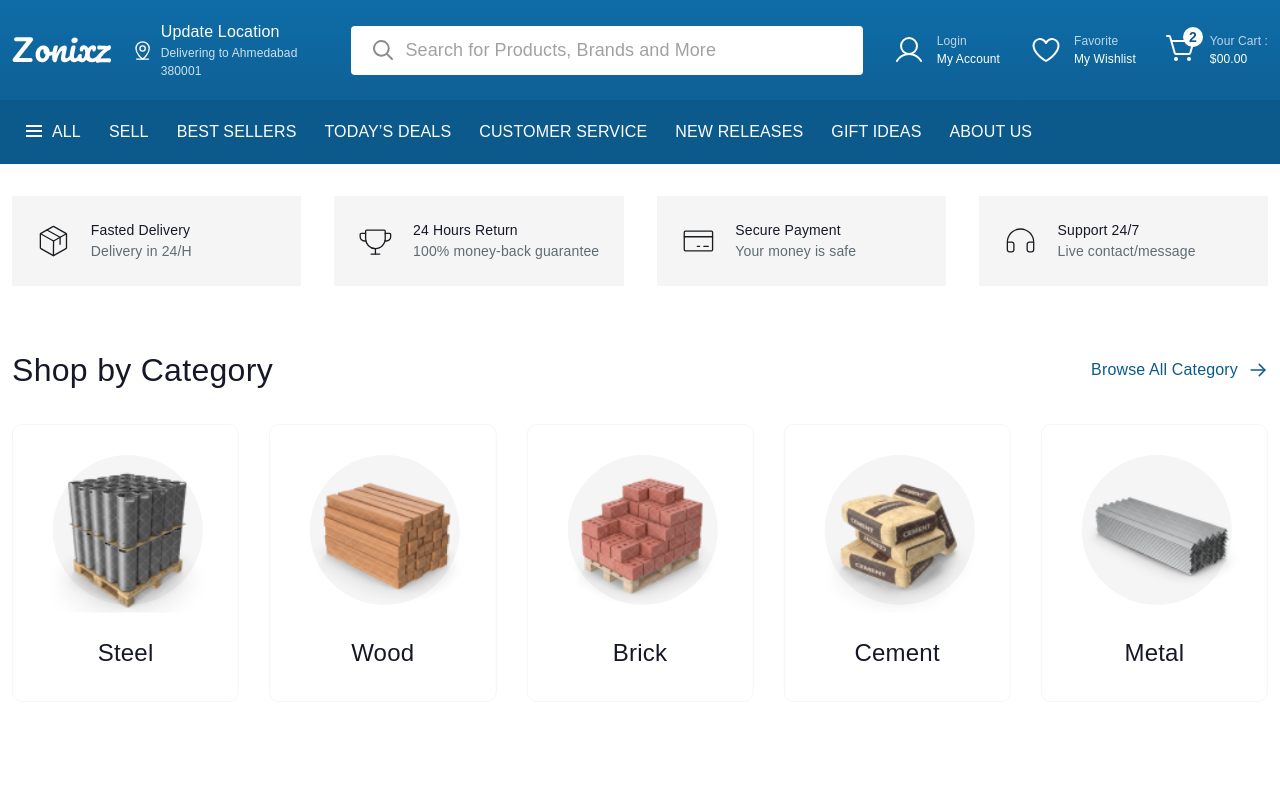
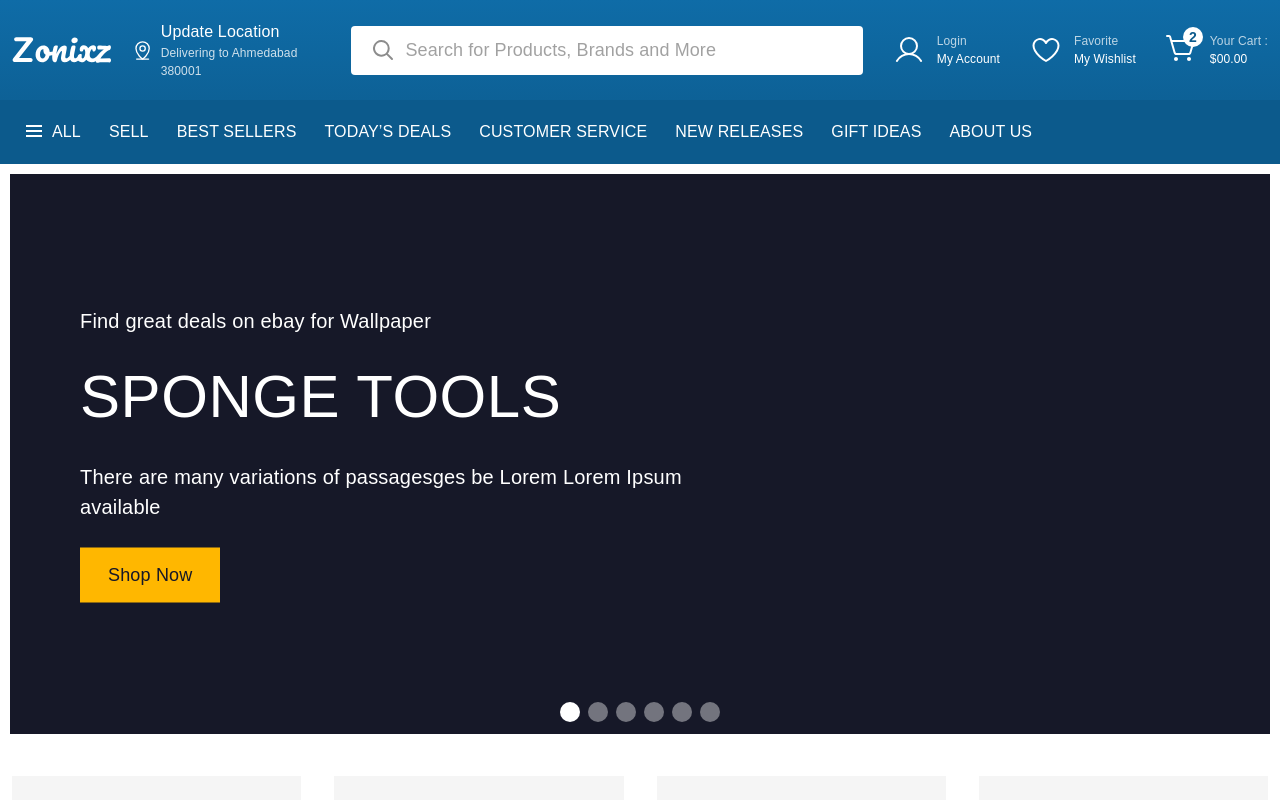
Before and after one commit to Raj-47-coder/zonix, a React (Create React App) app: page / in a window 1280 px wide. Shown: the top 800 px of the page. Built offline with nearby package versions, Linux system fonts and the light colour scheme.

Commit message:
Create home page banner slider

```diff
--- /dev/null
+++ b/src/Inauth/Bannerslider/Bannerslider.js
@@ -0,0 +1,121 @@
+import React from "react";
+import { Box, Typography } from "@mui/material";
+import { Swiper, SwiperSlide } from 'swiper/react';
+import { Autoplay, Pagination, Navigation } from 'swiper/modules';
+import banner_img from '../../images/banner_img.png';
+import 'swiper/css';
+import 'swiper/css/pagination';
+import './Bannerslider.scss';
+
+function Bannerslider() {
+  return (
+    <>
+      <Box component={'div'} className='home_container'>
+        <Swiper
+          spaceBetween={10}
+          slidesPerView={1}
+          modules={[Autoplay, Pagination, Navigation]}
+          // autoplay={{
+          //   delay: 2500,
+          //   disableOnInteraction: false,
+          // }}
+          loop={true}
+          pagination={{ clickable: true }}
+          className='banner_slider'
+        >
+          <SwiperSlide>
+            <Box component={'div'} className='banner_card'>
+              <Box component={"div"} className='card_img'>
+                <img src={banner_img} alt={banner_img} />
+              </Box>
+              <Box component={"div"} className='card_details'>
+                <Typography component={'p'}>Find great deals on ebay for Wallpaper</Typography>
+                <Typography component={'h3'}>sponge tools</Typography>
+                <Typography component={'p'}>There are many variations of passagesges be Lorem Lorem Ipsum available</Typography>
+                <Typography component={'a'} href='#' className='btn_banner'>Shop Now</Typography>
+              </Box>
+
+            </Box>
+          </SwiperSlide>
+
+          <SwiperSlide>
+            <Box component={'div'} className='banner_card'>
+              <Box component={"div"} className='card_img'>
+                <img src={banner_img} alt={banner_img} />
+              </Box>
+              <Box component={"div"} className='card_details'>
+                <Typography component={'p'}>Find great deals on ebay for Wallpaper</Typography>
+                <Typography component={'h3'}>sponge tools</Typography>
+                <Typography component={'p'}>There are many variations of passagesges be Lorem Lorem Ipsum available</Typography>
+                <Typography component={'a'} href='#' className='btn_banner'>Shop Now</Typography>
+              </Box>
+
+            </Box>
+          </SwiperSlide>
+
+          <SwiperSlide>
+            <Box component={'div'} className='banner_card'>
+              <Box component={"div"} className='card_img'>
+                <img src={banner_img} alt={banner_img} />
+              </Box>
+              <Box component={"div"} className='card_details'>
+                <Typography component={'p'}>Find great deals on ebay for Wallpaper</Typography>
+                <Typography component={'h3'}>sponge tools</Typography>
+                <Typography component={'p'}>There are many variations of passagesges be Lorem Lorem Ipsum available</Typography>
+                <Typography component={'a'} href='#' className='btn_banner'>Shop Now</Typography>
+              </Box>
+
+            </Box>
+          </SwiperSlide>
+
+          <SwiperSlide>
+            <Box component={'div'} className='banner_card'>
+              <Box component={"div"} className='card_img'>
+                <img src={banner_img} alt={banner_img} />
+              </Box>
+              <Box component={"div"} className='card_details'>
+                <Typography component={'p'}>Find great deals on ebay for Wallpaper</Typography>
+                <Typography component={'h3'}>sponge tools</Typography>
+                <Typography component={'p'}>There are many variations of passagesges be Lorem Lorem Ipsum available</Typography>
+                <Typography component={'a'} href='#' className='btn_banner'>Shop Now</Typography>
+              </Box>
+
+            </Box>
+          </SwiperSlide>
+
+          <SwiperSlide>
+            <Box component={'div'} className='banner_card'>
+              <Box component={"div"} className='card_img'>
+                <img src={banner_img} alt={banner_img} />
+              </Box>
+              <Box component={"div"} className='card_details'>
+                <Typography component={'p'}>Find great deals on ebay for Wallpaper</Typography>
+                <Typography component={'h3'}>sponge tools</Typography>
+                <Typography component={'p'}>There are many variations of passagesges be Lorem Lorem Ipsum available</Typography>
+                <Typography component={'a'} href='#' className='btn_banner'>Shop Now</Typography>
+              </Box>
+
+            </Box>
+          </SwiperSlide>
+
+          <SwiperSlide>
+            <Box component={'div'} className='banner_card'>
+              <Box component={"div"} className='card_img'>
+                <img src={banner_img} alt={banner_img} />
+              </Box>
+              <Box component={"div"} className='card_details'>
+                <Typography component={'p'}>Find great deals on ebay for Wallpaper</Typography>
+                <Typography component={'h3'}>sponge tools</Typography>
+                <Typography component={'p'}>There are many variations of passagesges be Lorem Lorem Ipsum available</Typography>
+                <Typography component={'a'} href='#' className='btn_banner'>Shop Now</Typography>
+              </Box>
+
+            </Box>
+          </SwiperSlide>
+        </Swiper>
+      </Box>
+    </>
+  );
+}
+
+export default Bannerslider;
--- /dev/null
+++ b/src/Inauth/Bannerslider/Bannerslider.scss
@@ -0,0 +1,125 @@
+.home_container {
+  padding: 1rem;
+}
+
+.banner_slider {
+  .banner_card {
+    position: relative;
+
+    .card_img {
+      height: 100%;
+      width: 100%;
+      max-height: 56rem;
+      min-height: 56rem;
+      position: relative;
+
+      &::after {
+        content: '';
+        position: absolute;
+        top: 0;
+        left: 0;
+        height: 100%;
+        width: 100%;
+        background-color: var(--theme_dark);
+        opacity: 1;
+      }
+
+      img {
+        height: 100%;
+        width: 100%;
+      }
+
+      @media screen and (max-width:991px) {
+        max-height: 46rem;
+        min-height: 46rem;
+      }
+
+      @media screen and (max-width:767px) {
+        max-height: auto;
+        min-height: 36rem;
+      }
+    }
+
+    .card_details {
+      position: absolute;
+      top: 50%;
+      left: 7rem;
+      transform: translateY(-50%);
+      z-index: 5;
+      max-width: 50%;
+
+      p {
+        font-size: 2rem;
+        color: var(--theme_white);
+        margin-bottom: 1.6rem;
+
+        @media screen and (max-width:991px) {
+          font-size: 1.6rem;
+          margin-bottom: 1rem;
+        }
+      }
+
+      h3 {
+        font-size: 6rem;
+        font-weight: 500;
+        text-transform: uppercase;
+        color: var(--theme_white);
+        margin-bottom: 2rem;
+
+        @media screen and (max-width:991px) {
+          font-size: 4rem;
+          margin-bottom: 1.6rem;
+        }
+
+        @media screen and (max-width:575px) {
+          font-size: 2.8rem;
+          margin-bottom: 1.6rem;
+        }
+      }
+
+      a.btn_banner {
+        font-size: 1.8rem;
+        color: var(--theme_dark);
+        background-color: var(--theme_warning);
+        padding: 1.4rem 2.8rem;
+        display: inline-block;
+        font-weight: 500;
+        margin-top: 1rem;
+
+        @media screen and (max-width:991px) {
+          padding: 1rem 2rem;
+        }
+      }
+
+      @media screen and (max-width:1199px) {
+        max-width: 70%;
+      }
+
+      @media screen and (max-width:991px) {
+        max-width: 100%;
+        width: 100%;
+        text-align: center;
+        left: 0;
+        padding: 0 1rem;
+      }
+    }
+  }
+
+  .swiper-pagination {
+    .swiper-pagination-bullet {
+      height: 2rem;
+      width: 2rem;
+      background-color: var(--theme_white);
+      opacity: 40%;
+
+      &.swiper-pagination-bullet-active {
+        opacity: 1;
+      }
+
+      @media screen and (max-width:991px) {
+        height: 1.6rem;
+        width: 1.6rem;
+      }
+    }
+  }
+}
--- a/src/Inauth/Mainpages/Home.js
+++ b/src/Inauth/Mainpages/Home.js
@@ -1,10 +1,12 @@
 import React from "react";
+import Bannerslider from '../Bannerslider/Bannerslider'
 import Benifits from '../Benifits/Benifits';
 import Categories from '../Categories/Categories';
 
 function Home() {
   return (
     <>
+      <Bannerslider />
       <Benifits />
       <Categories />
     </>
```
Also changed, not shown: src/images/banner_img.png (added).
